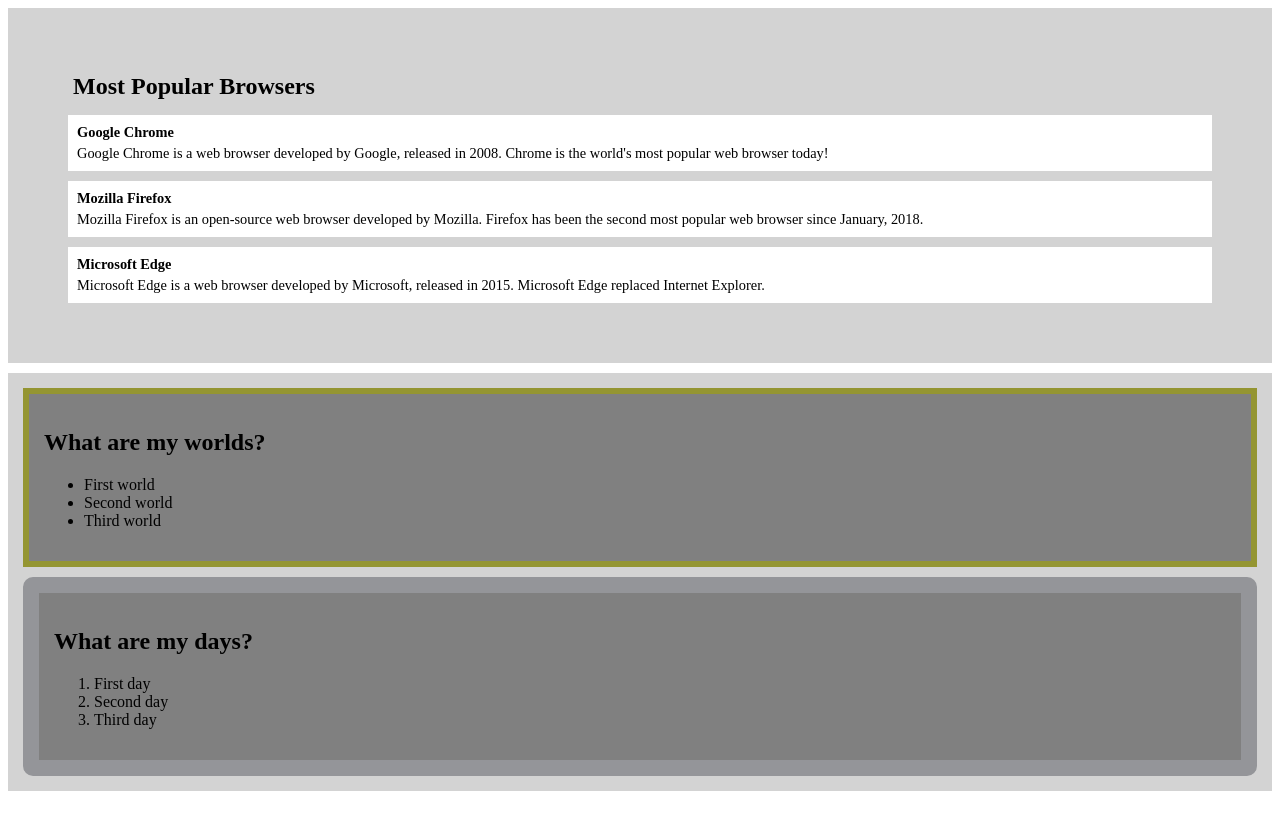
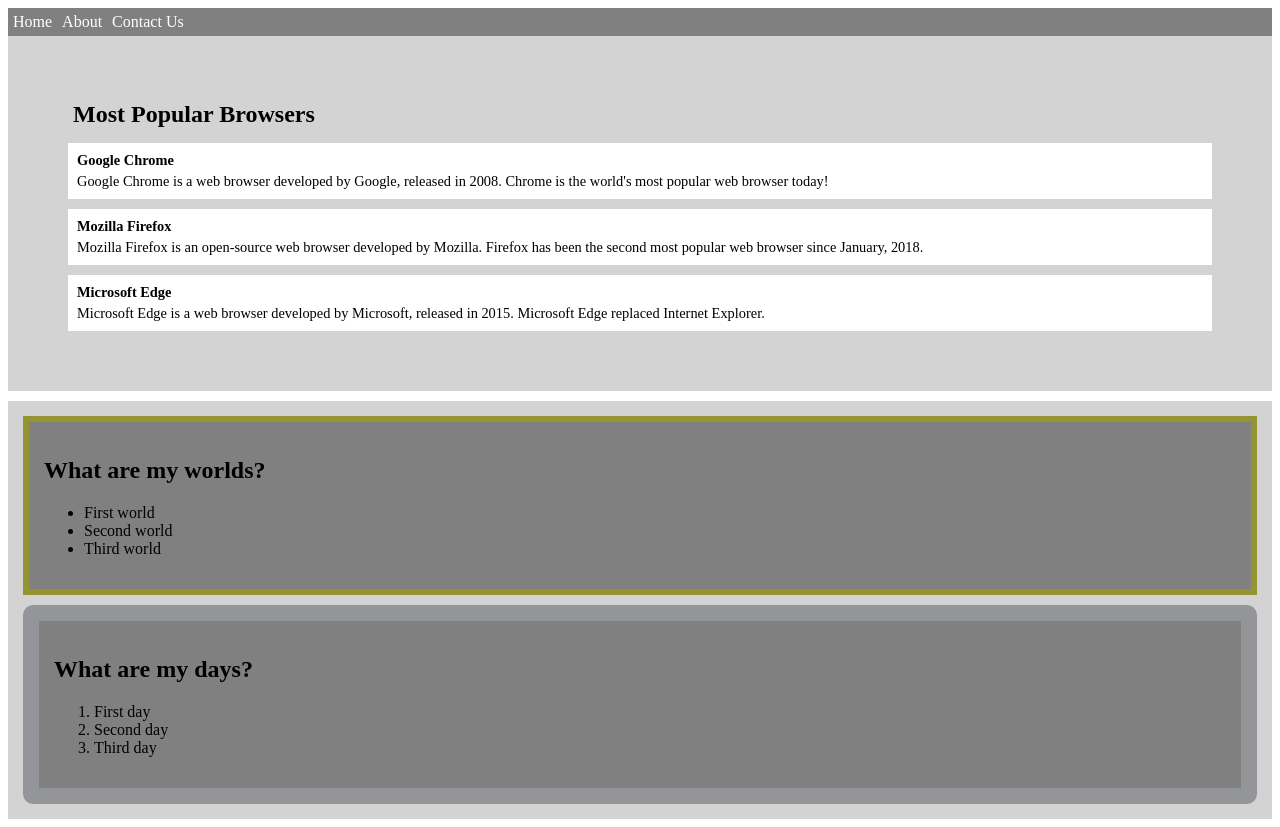
Before and after one commit to bushmusi/Hello-Microverse, a website: page index.html in a window 1280 px wide. Before the commit the page ends 800 px from the top, so only its background shows below. Drawn offline with Linux system fonts and the light colour scheme.

Commit message:
Add nav bar

```diff
--- a/index.html
+++ b/index.html
@@ -8,6 +8,13 @@
     <title>Hello-Microverse</title>
 </head>
 <body>
+    <nav>
+        <div class="header-list">
+            <a href="#" class="left-header">Home</a>
+            <a href="#" class="right-header">About</a>
+            <a href="#" class="right-header">Contact Us</a>
+        </div>
+    </nav>
     <article class="all-browsers">
         <h1>Most Popular Browsers</h1>
         <article class="browser">
```
